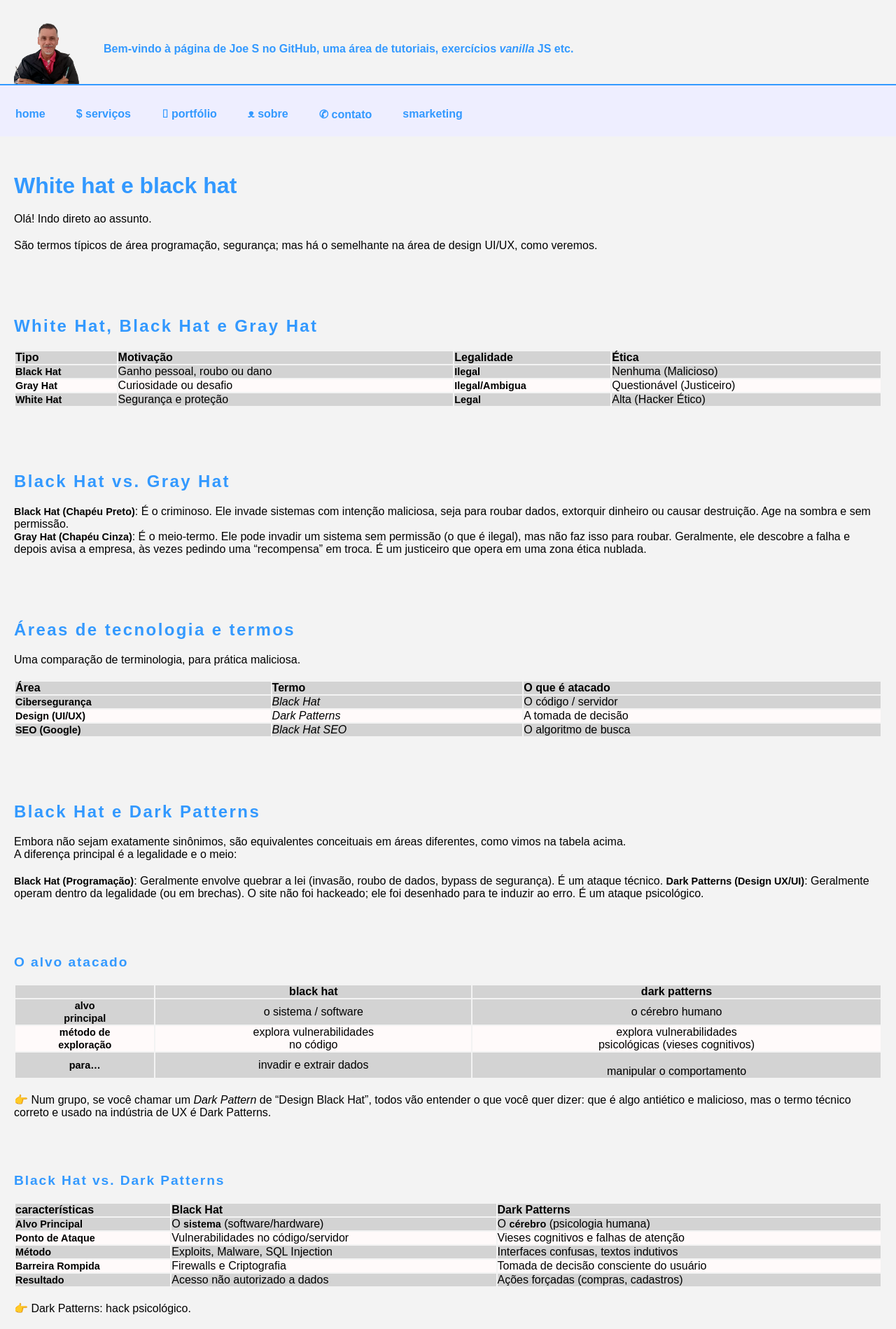
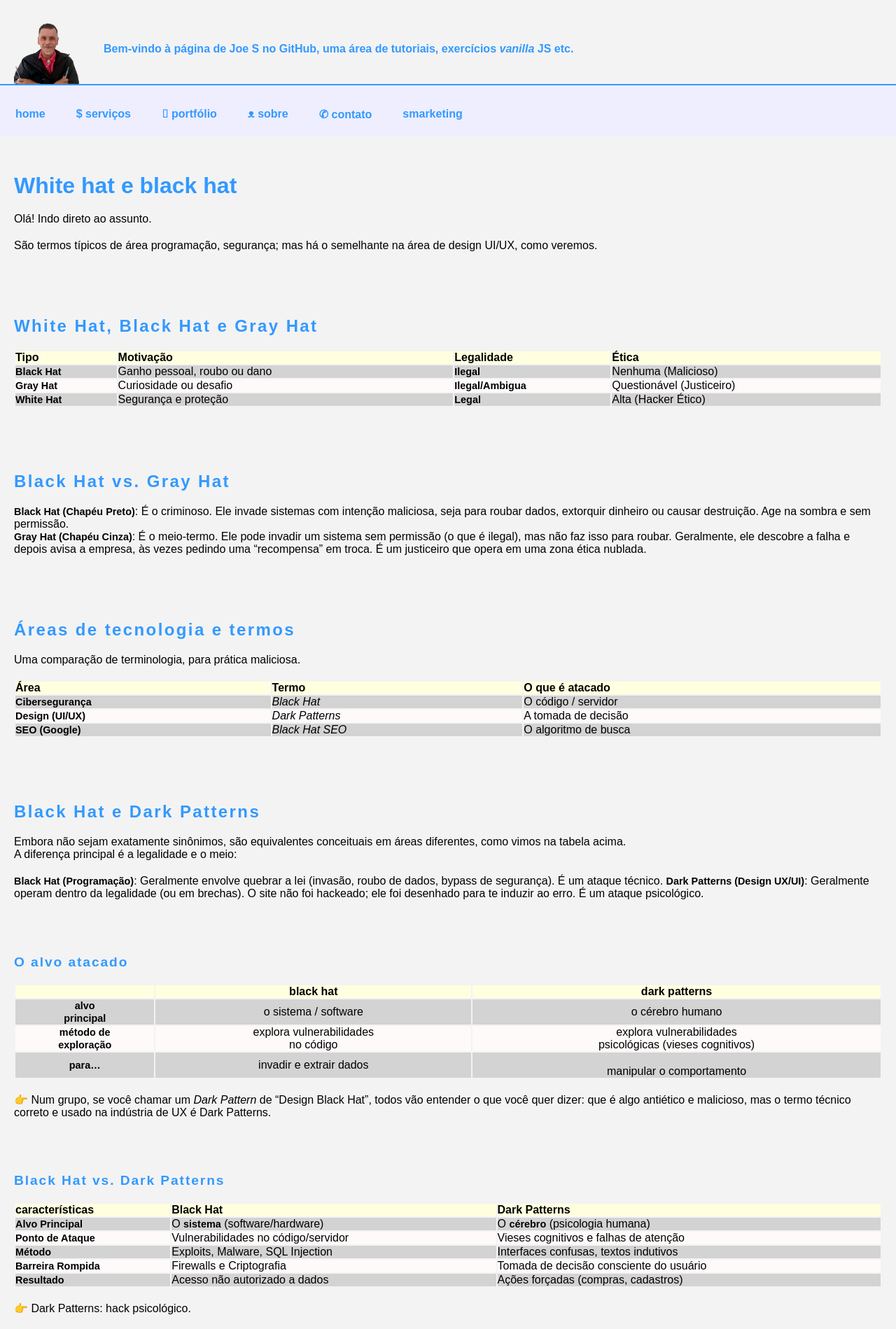
Before and after one commit to Joesynth/joesynth.github.io, a Jekyll site: the page built from _posts/2021-03-07-white-hat-e-black-hat.md, in a window 1280 px wide. Shown: the top 1899 px of the page at 70% size. Built offline with Jekyll 4.4.1, drawn with Linux system fonts in a browser that asks for light colours.

Commit message:
Update style.css

```diff
--- a/css/style.css
+++ b/css/style.css
@@ -84,7 +84,7 @@ strong { font-size: 0.9em;}
 
 blockquote { border-left: 2px solid lightgray; color: gray; font-style: italic; margin-left: 1em; padding-left: 1em;}
 
-thead { background-color: lightyellow; }
+th { background-color: lightyellow; }
 
 /* tab - cor de fundo apenas nas linhas pares */
 tr:nth-child(even) { background-color: snow; }
```
